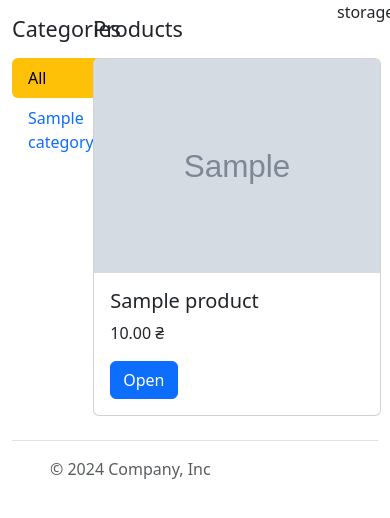
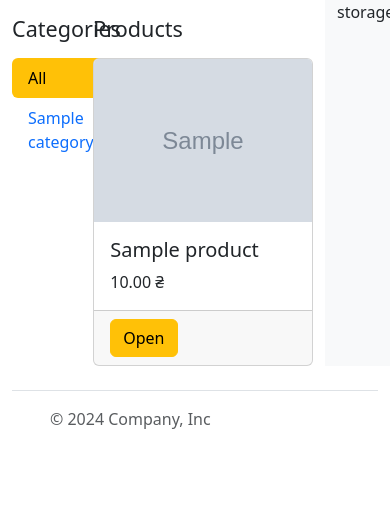
Before and after one commit to Lsgraalq/python-web-store, a Django app: page / in a window 390 px wide. Shown: the part 208-726 px from the top of the page. Run offline with Django 5.2, Linux system fonts and the light colour scheme; tables that the repository leaves empty hold one stand-in row (values such as "Sample post"); grey boxes marked "Sample" are stand-in pictures.

Commit message:
add responsive product catalog

```diff
--- a/shop/templates/base.html
+++ b/shop/templates/base.html
@@ -47,7 +47,7 @@
                 Store
                 {% endblock content %}
             </div>
-            <div class="col-2">
+            <div class="col-2 bg-body-tertiary">
                 storage
             </div>
         </div>
--- a/shop/templates/shop/product/list.html
+++ b/shop/templates/shop/product/list.html
@@ -24,17 +24,23 @@
         </ul>
     </div>
     <div class="col-9">
-        <h4 class="my-3">{% if category %}{{ category.name }}{% else %}Products{% endif %}</h4>
+      <h4 class="my-3">{% if category %}{{ category.name }}{% else %}Products{% endif %}</h4>
+      <div class="row row-cols-1 row-cols-md-2 g-4">
         {% for product in products %}
-        <div class="card" style="width: 18rem;">
-            <img src=" {% if product.image %} {{product.image.url }}  {% else %}{% static 'img/no_image.png' %} {% endif %}" class="card-img-top ">
+        <div class="col">
+          <div class="card h-100">
+            <img src="{% if product.image %}{{ product.image.url }}{% else %}{% static "img/no_image.png" %}{% endif %}" class="card-img-top img-fluid">
             <div class="card-body">
               <h5 class="card-title">{{ product.name }}</h5>
-              <p class="card-text">{{product.price}} ₴</p>
-              <a href="{{product.get_absolute_url}}" class="btn btn-primary">Open</a>
+              <p class="card-text">{{product.price }} ₴</p>
+            </div>
+            <div class="card-footer">
+              <a href="{{ product.get_absolute_url }}" class="btn btn-warning">Open</a>
             </div>
           </div>
+        </div>
         {% endfor %}
-    </div>
+      </div>
+  </div>
 </div>
 {% endblock  %}
```
Also changed, not shown: products/2024/03/07/catan.jpg (added), products/2024/03/07/codenames.jpg (added), products/2024/03/07/dixit_1.jpg (added), products/2024/03/07/dungeon_and_dragons_assault_of_the_giant.jpg (added), products/2024/03/07/kemet_blood_and_sand.jpg (added), products/2024/03/07/magic_the_gathering.jpg (renamed from products/2024/03/07/1688198188638-16x9.jpg), products/2024/03/07/pandemiia.jpg (added), products/2024/03/07/sherlock.jpg (added), products/2024/03/07/uno.jpg (added), products/2024/03/21/catan.jpg (added), products/2024/03/21/codenames.jpg (added), products/2024/03/21/dixit_1.jpg (added), products/2024/03/21/dungeon_and_dragons_assault_of_the_giant.jpg (added), products/2024/03/21/kemet_blood_and_sand.jpg (added), 4 more files.
